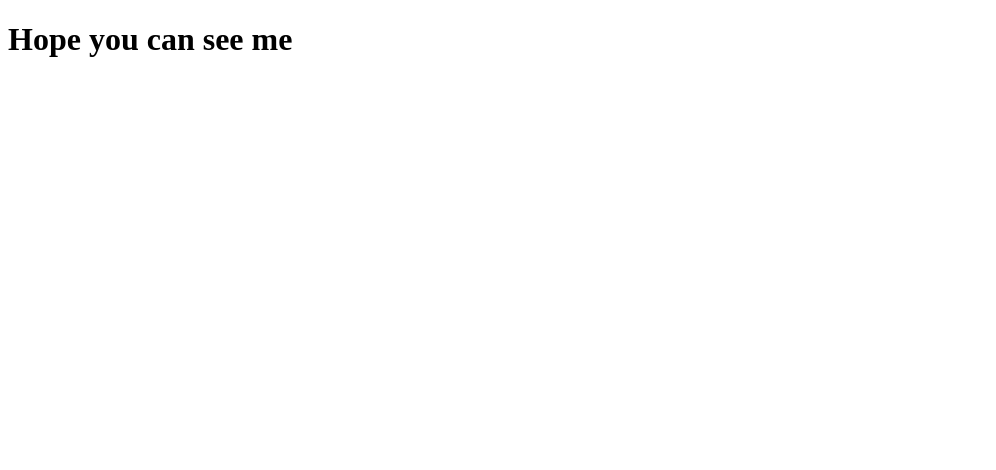
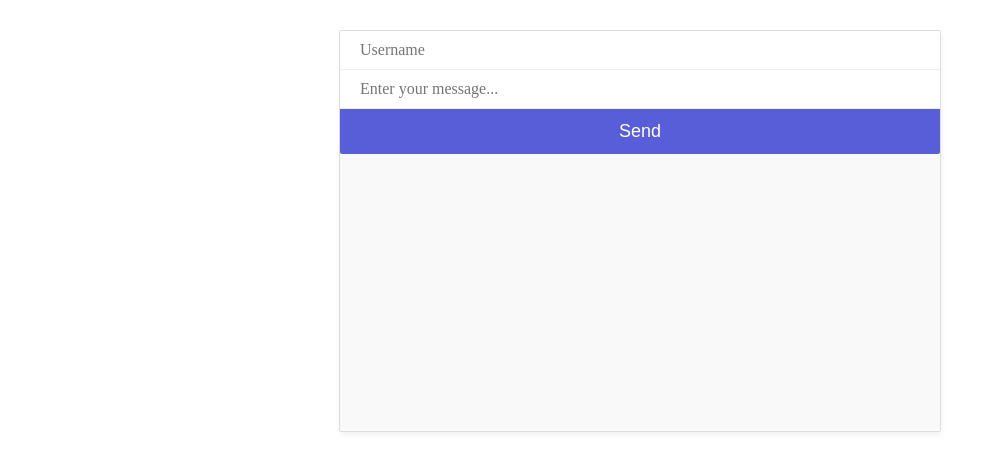
Before and after one commit to verdaan/websockets-chat-room-1, a website: page public/index.html in a window 1280 px wide. Shown: the whole page, without its empty margins (0-996 px from the left). Drawn offline with nearby package versions, Linux system fonts and the light colour scheme; no server answers.

Commit message:
[ADD] html input tags

```diff
--- a/public/index.html
+++ b/public/index.html
@@ -10,7 +10,14 @@
   </head>
 
   <body>
-    <h1>Hope you can see me</h1>
+    <div id="mario-chat">
+      <div id="chat-window">
+        <div id="output"></div>
+        <input id="handle" type="text" placeholder="Username" />
+        <input id="message" type="text" placeholder="Enter your message..." />
+        <button id="send">Send</button>
+      </div>
+    </div>
     <script src="/chat.js"></script>
   </body>
 </html>
```
